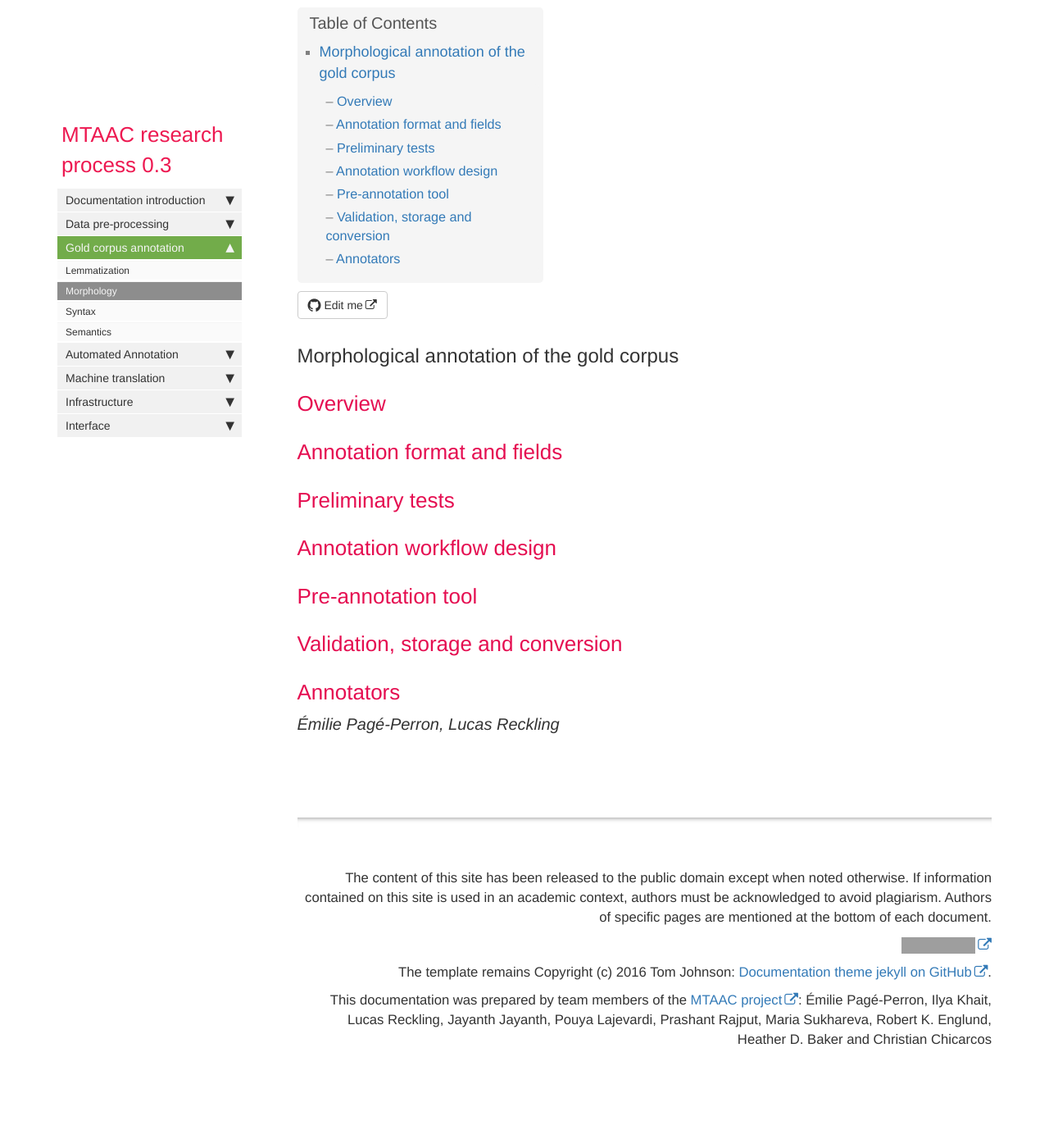
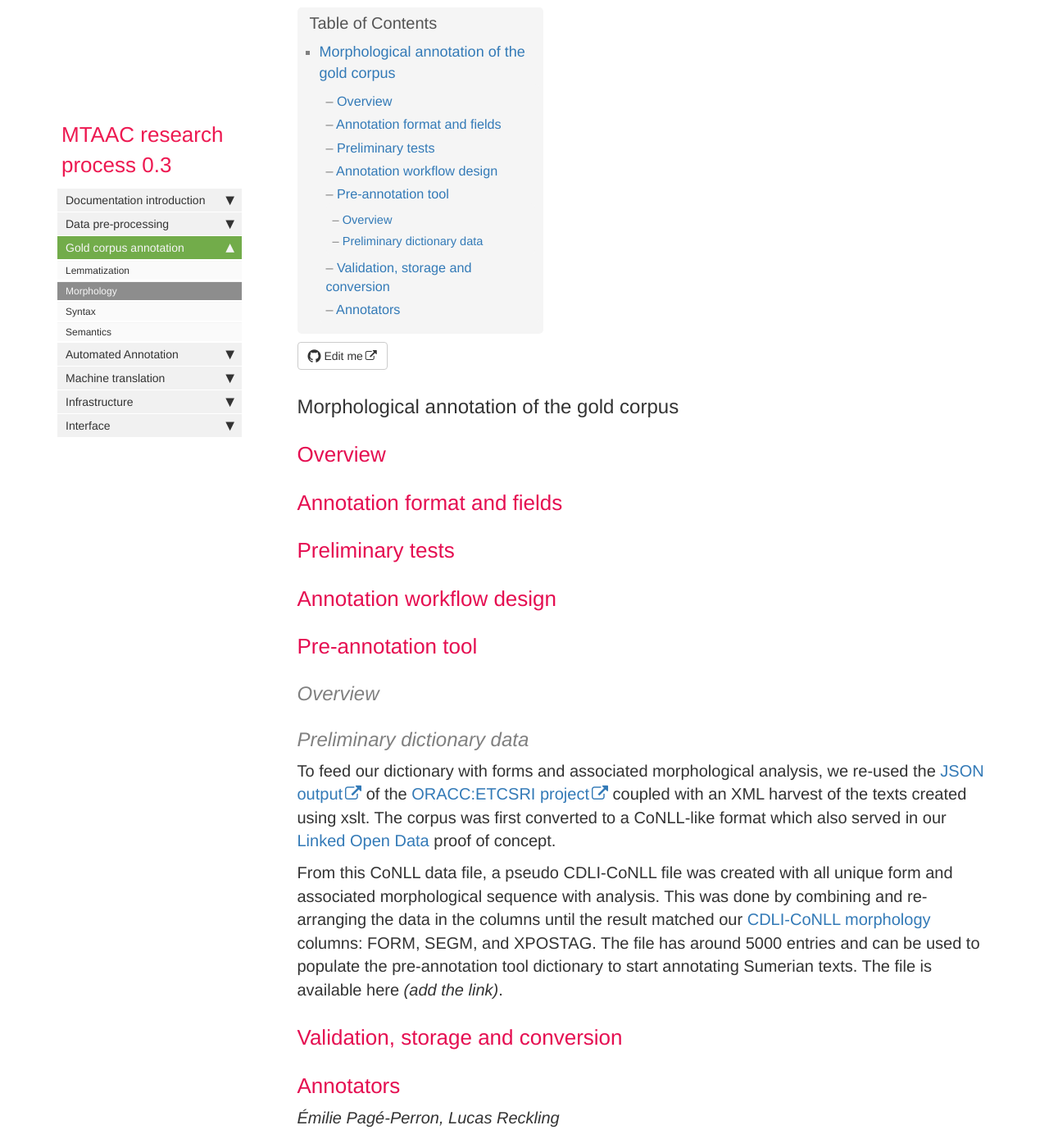
Before and after one commit to cdli-gh/cdli-gh.github.io, a Jekyll site: the page built from pages/research/research_morph_ann.md, in a window 1280 px wide and 1400 px high, scrolled down 239 px. Shown: the whole window at 82% size. Built offline with Jekyll 4.4.1, drawn with Linux system fonts in a browser that asks for light colours; nearby versions of some CDN libraries; comment, search, counter and statistics services are not loaded; before the commit the page ends 1579 px from its top, so only the background shows below that; grey boxes are pictures that could not be loaded.

Commit message:
Update research_morph_ann.md

```diff
--- a/pages/research/research_morph_ann.md
+++ b/pages/research/research_morph_ann.md
@@ -10,7 +10,6 @@ folder: research
 
 ### Overview
 
-
 ### Annotation format and fields
 
 
@@ -22,6 +21,12 @@ folder: research
 
 ### Pre-annotation tool
 
+#### Overview
+
+#### Preliminary dictionary data
+To feed our dictionary with forms and associated morphological analysis, we re-used the [JSON output](https://github.com/oracc/json/blob/master/etcsri.zip) of the [ORACC:ETCSRI project](http://oracc.museum.upenn.edu/etcsri/) coupled with an XML harvest of the texts created using xslt. The corpus was first converted to a CoNLL-like format which also served in our [Linked Open Data](/research_lod.html#proof-of-concept) proof of concept.
+
+From this CoNLL data file, a pseudo CDLI-CoNLL file was created with all unique form and associated morphological sequence with analysis. This was done by combining and re-arranging the data in the columns until the result matched our [CDLI-CoNLL morphology](/cdli_format_cdli-conll.html) columns: FORM, SEGM, and XPOSTAG. The file has around 5000 entries and can be used to populate the pre-annotation tool dictionary to start annotating Sumerian texts. The file is available here *(add the link)*.
 
 ### Validation, storage and conversion
 
```
